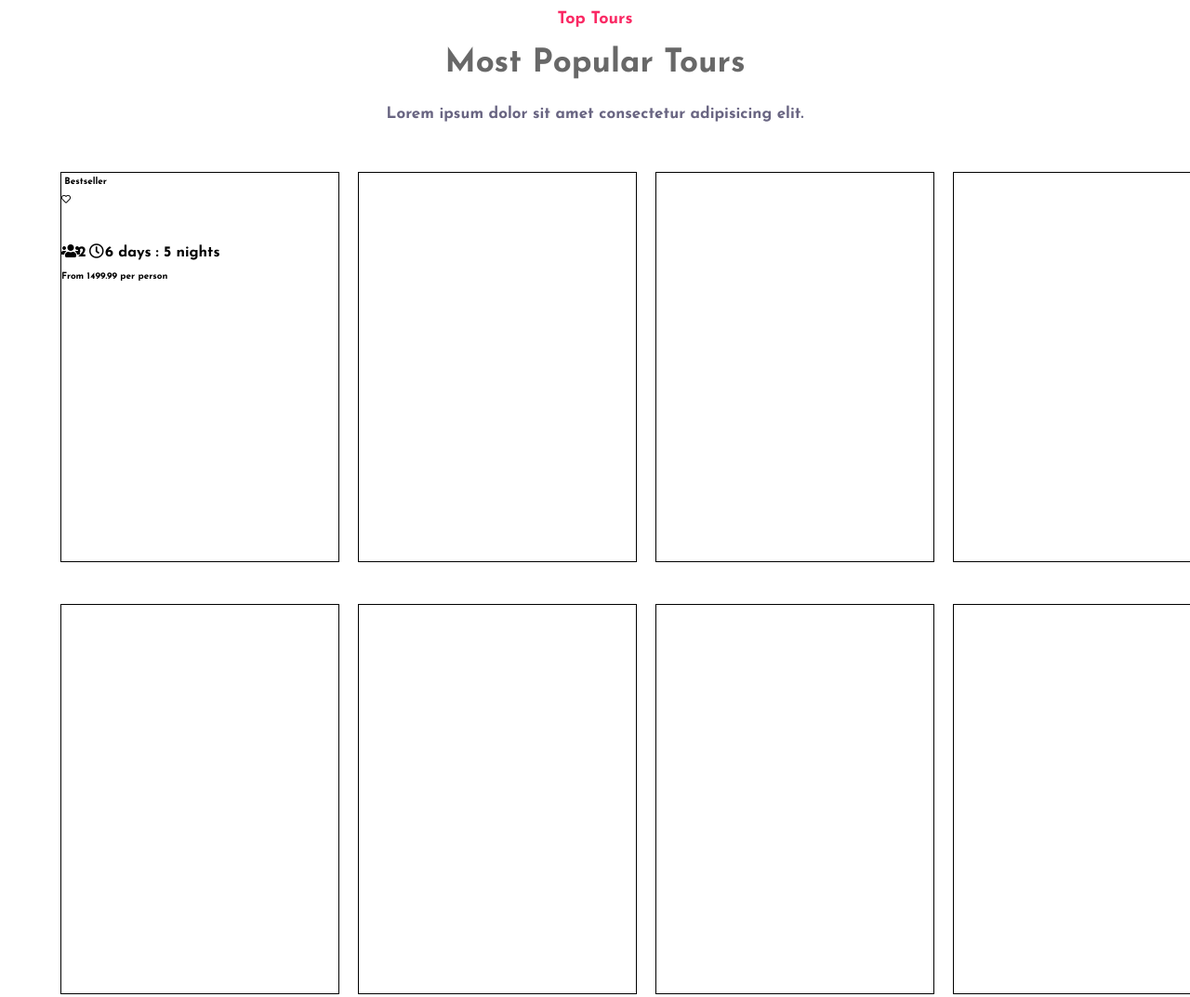
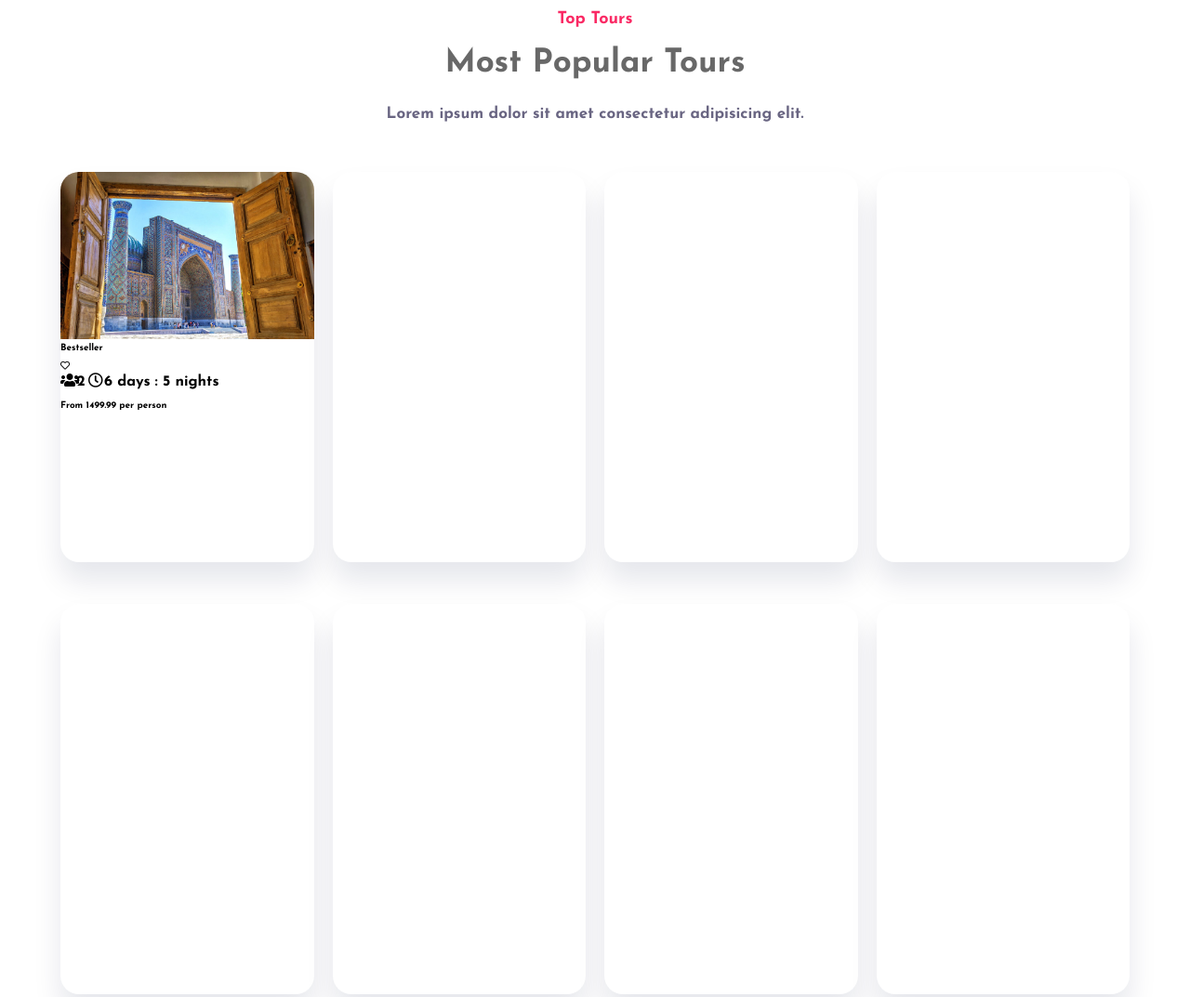
Before and after one commit to mralimov/Complete-Travel-Agency-website-Uz-Voyage, a plain HTML site: page index.html in a window 1280 px wide. Shown: the part 2780-3853 px from the top of the page at 93% size. Drawn offline with nearby package versions, Linux system fonts and the light colour scheme.

Commit message:
Most Popular Tours img styling

```diff
--- a/css/topbar.css
+++ b/css/topbar.css
@@ -1027,7 +1027,33 @@ p:last-child {
 }
 
 .col-1-of-8 {
-    width: 30rem;
     height: 42rem;
-    border: 1px solid black;
+    /* border: 1px solid black; */
+    border-radius: 2rem;
+    background-color: #fff;
+    box-shadow: 0 20px 30px rgb(0 24 73 / 10%);
+    transition: all 0.3s;
 }
+
+.col-1-of-8-img--box {
+width: 100%;
+height: 18rem;
+position: relative;
+flex-shrink: 0;
+width: 100%;
+}
+.img-block {
+    width: 100%;
+    height: 100%;
+    display: block;
+}
+
+.col-1-of-8--img {
+    height: inherit;
+    width: inherit;
+    overflow: hidden;
+    max-width: 100%;
+    border-top-right-radius: 2rem;
+    border-top-left-radius: 2rem;
+    transition: all 0.3s;
+}
--- a/index.html
+++ b/index.html
@@ -835,7 +835,7 @@
              <div class="col-1-of-8">
                <div class="col-1-of-8-img--box">
                  <a href="#" class="img-block">
-                   <img src="" alt="" class="col-1-of-8--img">
+                   <img src="./img/Carousel-IMG/Uzb- (2).jpg" alt="" class="col-1-of-8--img">
                  </a>
                  <span class="tour-badge">Bestseller</span>
                  <div class="add-to-wishlist">
```
